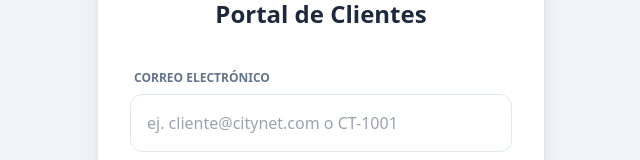
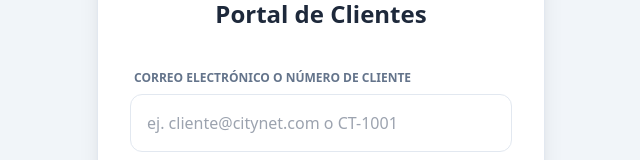
Before and after one commit to Mikesanchez98/Pagos_Citynet, a React app in the folder frontend/: page / in a window 1280 px wide. Shown: the part 304-464 px from the top of the page, without its empty margins (319-959 px from the left). Built offline with nearby package versions, Linux system fonts and the light colour scheme; the HTML template or start-up script is replaced by a standard one.

Commit message:
Ajustes del Login

```diff
--- a/frontend/src/pages/Login.jsx
+++ b/frontend/src/pages/Login.jsx
@@ -59,7 +59,7 @@
           )}
 
           <div>
-            <label className="block text-xs font-bold text-slate-500 uppercase mb-2 ml-1">Correo Electrónico</label>
+            <label className="block text-xs font-bold text-slate-500 uppercase mb-2 ml-1">Correo electrónico o número de cliente</label>
             <input
               type="text"
               required
```
